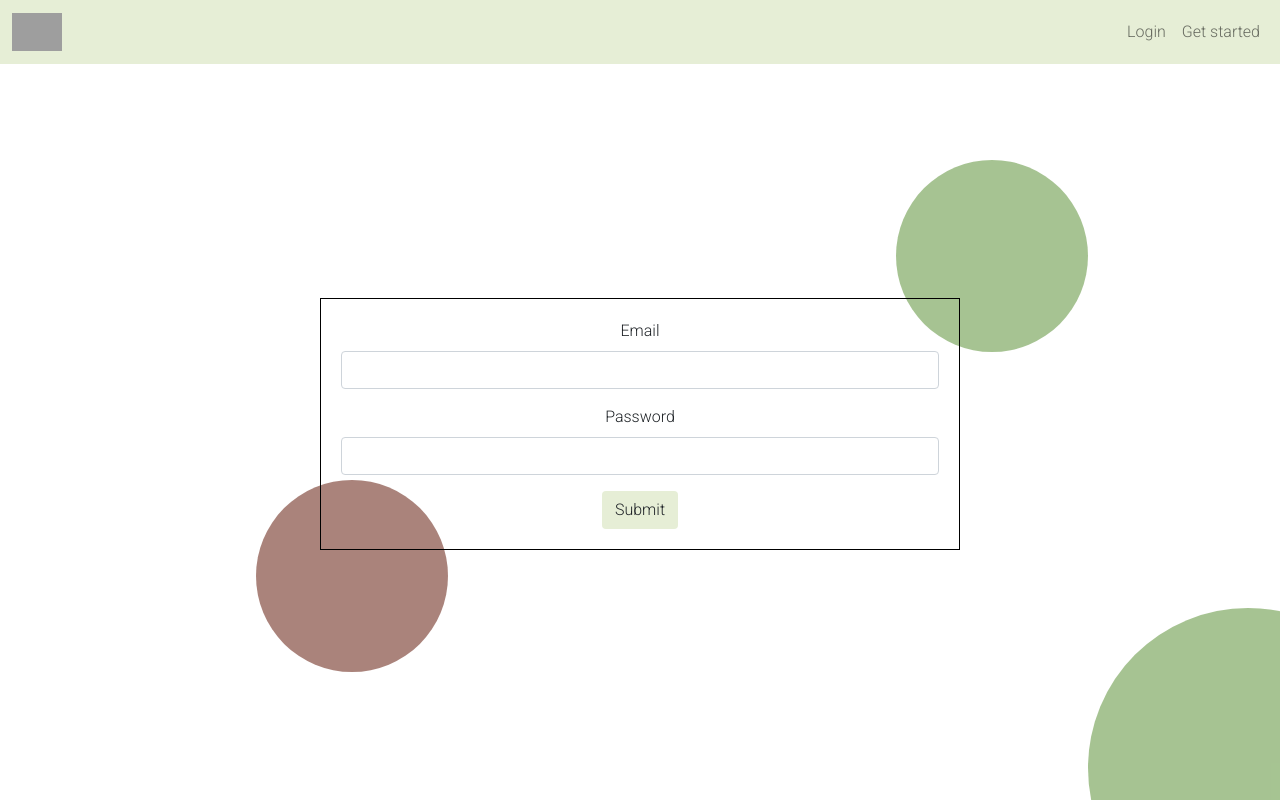
After one commit to Ken-mbira/BLOG_SPOT, a Python web app: template app/templates/auth/login.html in a window 1280 px wide. The commit adds this page. Run offline with Jinja, Linux system fonts and the light colour scheme; the template is opened without the code that fills it, so the values that code supplies are empty, except form fields; form fields are guessed from the names that the template uses; grey boxes are pictures that could not be loaded.

Commit message:
add a login page

```diff
--- a/app/static/css/styles.css
+++ b/app/static/css/styles.css
@@ -47,3 +47,63 @@
 .submit {
     background-color: #E6EED6;
 }
+
+.login {
+    display: flex;
+    justify-content: center;
+    align-items: center;
+    height: 90vh;
+}
+
+.login .container {
+    border: solid 1px black;
+    padding: 20px;
+    width: 50vw;
+    text-align: center;
+}
+
+.login .btn {
+    background-color: #E6EED6;
+}
+
+.page-circle-1 {
+    position: absolute;
+    width: 15vw;
+    height: 15vw;
+    border-radius: 50%;
+    background-color: rgb(114, 49, 35, .6);
+    left: 20vw;
+    top: 60vh;
+    z-index: -1;
+}
+
+.page-circle-2 {
+    position: absolute;
+    width: 15vw;
+    height: 15vw;
+    border-radius: 50%;
+    background-color: rgba(107, 156, 74, 0.6);
+    left: 70vw;
+    top: 20vh;
+    z-index: -1;
+}
+
+.page-circle-3 {
+    position: absolute;
+    overflow: hidden;
+    width: 25vw;
+    height: 25vw;
+    bottom: 0;
+    right: 0;
+    z-index: -1;
+}
+
+.page-circle-3::before {
+    content: '';
+    transform: translate(40%, 40%);
+    position: absolute;
+    height: 100%;
+    width: 100%;
+    border-radius: 50%;
+    background-color: rgba(107, 156, 74, 0.6);
+}
--- /dev/null
+++ b/app/templates/auth/login.html
@@ -0,0 +1,18 @@
+{% extends 'base.html' %}{% block content%}
+<div class="login">
+    <form class="container">
+        {{ form.hidden_tag()}}
+        <div class="mb-3">
+            {{ form.email.label(class="form-label")}}{{ form.email(class="form-control")}}
+        </div>
+        <div class="mb-3">
+            {{ form.password.label(class="form-label")}}{{ form.password(class="form-control")}}
+        </div>
+        {{form.submit(class="btn")}}
+    </form>
+</div>
+<div class="page-circle-1"></div>
+<div class="page-circle-2"></div>
+<div class="page-circle-3"></div>
+
+{% endblock %}
--- a/app/templates/base.html
+++ b/app/templates/base.html
@@ -14,7 +14,7 @@
 </head>
 
 <body>
-    {% block navbar %} {% include 'navbar.html'%}{% endblock %} {% block content %}{% endblock %}{% block footer %}{% include 'footer.html'%}{% endblock %}
+    {% block navbar %} {% include 'navbar.html'%}{% endblock %} {% block content %}{% endblock %}
 
     <!-- Optional JavaScript; choose one of the two! -->
 
```
Also changed, not shown: app/auth/forms.py (+11 -1 lines), app/auth/views.py (+8 -1 lines), app/templates/footer.html (deleted, +0 -18 lines).
